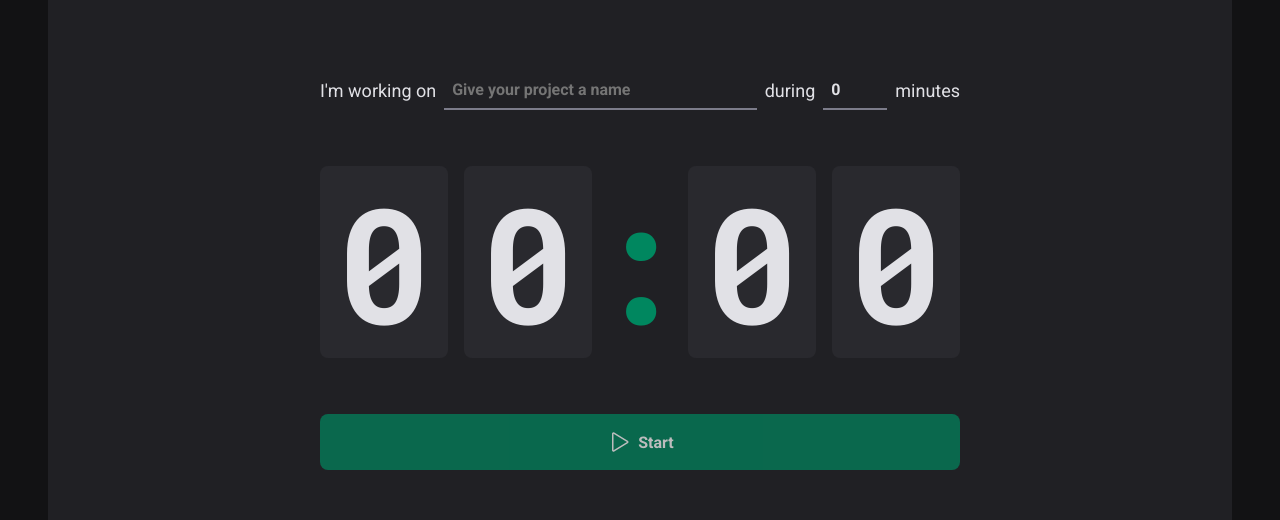
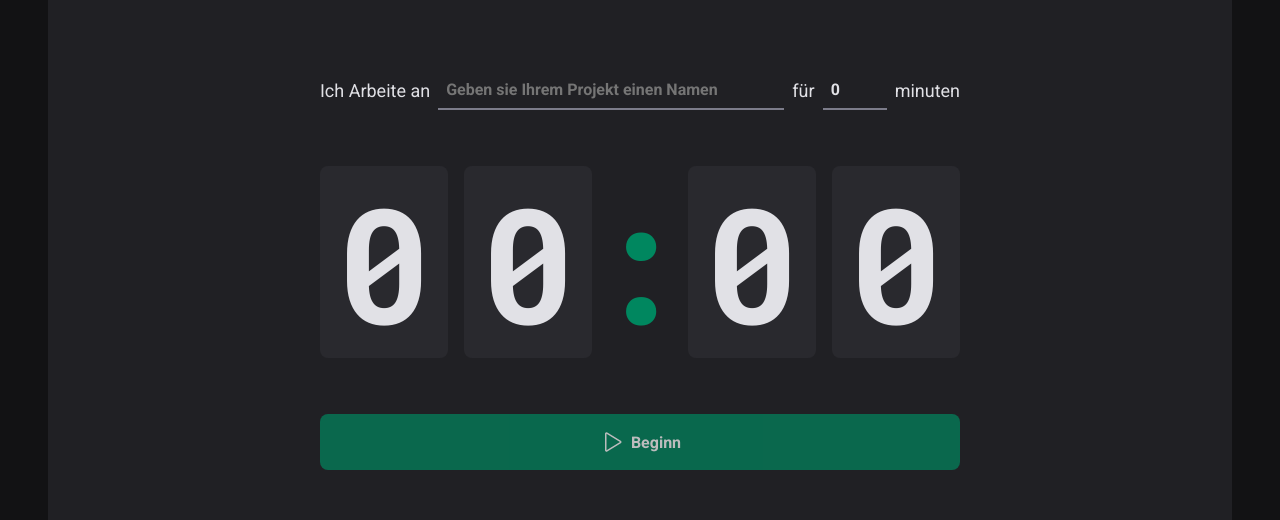
Before and after one commit to joaolavelino/ir03-timer, a React (Vite) app: page / in a window 1280 px wide. Shown: the part 178-698 px from the top of the page. Built offline with nearby package versions, Linux system fonts and the light colour scheme.

Commit message:
Deutsch übersetzung

```diff
--- a/src/pages/History/index.tsx
+++ b/src/pages/History/index.tsx
@@ -1,22 +1,22 @@
+import { formatDistanceToNow } from "date-fns";
+import { de } from "date-fns/locale/de";
 import { useContext } from "react";
 import { CyclesContext } from "../../contexts/CyclesContext";
 import { HistoryContainer, HistoryList, Status } from "./styles";
-import { formatDistanceToNow } from "date-fns";
-import { ptBR } from "date-fns/locale/pt-BR";
 
 export function History() {
   const { cycles } = useContext(CyclesContext);
 
   return (
     <HistoryContainer>
-      <h1>Meu histórico</h1>
+      <h1>Mein Aufgabenverlauf</h1>
       <HistoryList>
         <table>
           <thead>
             <tr>
-              <th>Tarefa</th>
-              <th>Duração</th>
-              <th>Início</th>
+              <th>Aufgabe</th>
+              <th>Dauer</th>
+              <th>Anfang</th>
               <th>Status</th>
             </tr>
           </thead>
@@ -24,22 +24,22 @@ export function History() {
             {cycles?.map((cycle) => (
               <tr key={cycle?.id}>
                 <td>{cycle?.task}</td>
-                <td>{cycle?.taskMinutesAmount} minutos</td>
+                <td>{cycle?.taskMinutesAmount} minuten</td>
                 <td>
                   {formatDistanceToNow(cycle.startDate, {
                     addSuffix: true,
-                    locale: ptBR,
+                    locale: de,
                   })}
                 </td>
                 <td>
                   {cycle?.completedDate && (
-                    <Status status="complete">Concluído</Status>
+                    <Status status="complete">Vollendet</Status>
                   )}
                   {cycle?.interruptedDate && (
-                    <Status status="canceled">Cancelado</Status>
+                    <Status status="canceled">Abgesagt</Status>
                   )}
                   {!cycle?.interruptedDate && !cycle.completedDate && (
-                    <Status status="ongoing">Em andamento</Status>
+                    <Status status="ongoing">Bearbeitung</Status>
                   )}
                 </td>
               </tr>
--- a/src/pages/Home/components/NewCycleForm/index.tsx
+++ b/src/pages/Home/components/NewCycleForm/index.tsx
@@ -13,22 +13,22 @@ export const NewCycleForm: React.FC<NewCycleFormProps> = () => {
 
   return (
     <FormContainer>
-      <label htmlFor="taskName">I'm working on</label>
+      <label htmlFor="taskName">Ich Arbeite an</label>
       <datalist id="task-suggestions">
-        <option value="Check e-mails" />
-        <option value="Wordpress plugins update" />
-        <option value="Design system" />
-        <option value="Office projects" />
+        <option value="E-mails Abrufen" />
+        <option value="Wordpress-Plugins aktualisieren" />
+        <option value="Designsystem" />
+        <option value="Büroprojekte" />
       </datalist>
       <TaskInput
         type="text"
         id="taskName"
-        placeholder="Give your project a name"
+        placeholder="Geben sie Ihrem Projekt einen Namen"
         list="task-suggestions"
         disabled={!!activeCycle}
         {...register("task")}
       />
-      <label htmlFor="taskMinutesAmount">during</label>
+      <label htmlFor="taskMinutesAmount">für</label>
       <MinutesAmountInput
         type="number"
         placeholder="00"
@@ -39,7 +39,7 @@ export const NewCycleForm: React.FC<NewCycleFormProps> = () => {
         disabled={!!activeCycle}
         {...register("taskMinutesAmount", { valueAsNumber: true })}
       />
-      <span>minutes</span>
+      <span>minuten</span>
     </FormContainer>
   );
 };
--- a/src/pages/Home/index.tsx
+++ b/src/pages/Home/index.tsx
@@ -52,12 +52,12 @@ export function Home() {
         {!activeCycleId ? (
           <StartCountdownButton type="submit" disabled={isSubmitDisabled}>
             <Play size={24}></Play>
-            Start
+            Beginn
           </StartCountdownButton>
         ) : (
           <StopCountdownButton type="button" onClick={interruptCycle}>
             <XCircle size={24}></XCircle>
-            Interrupt
+            Absetzen
           </StopCountdownButton>
         )}
       </form>
```
